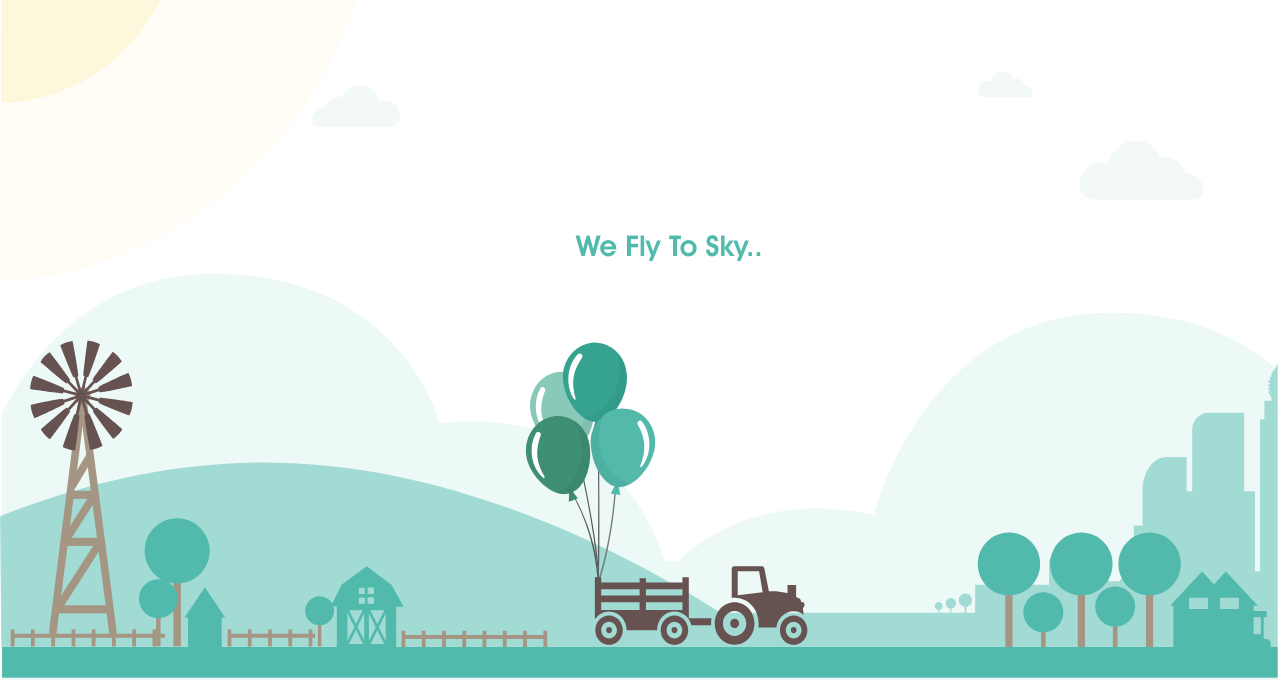
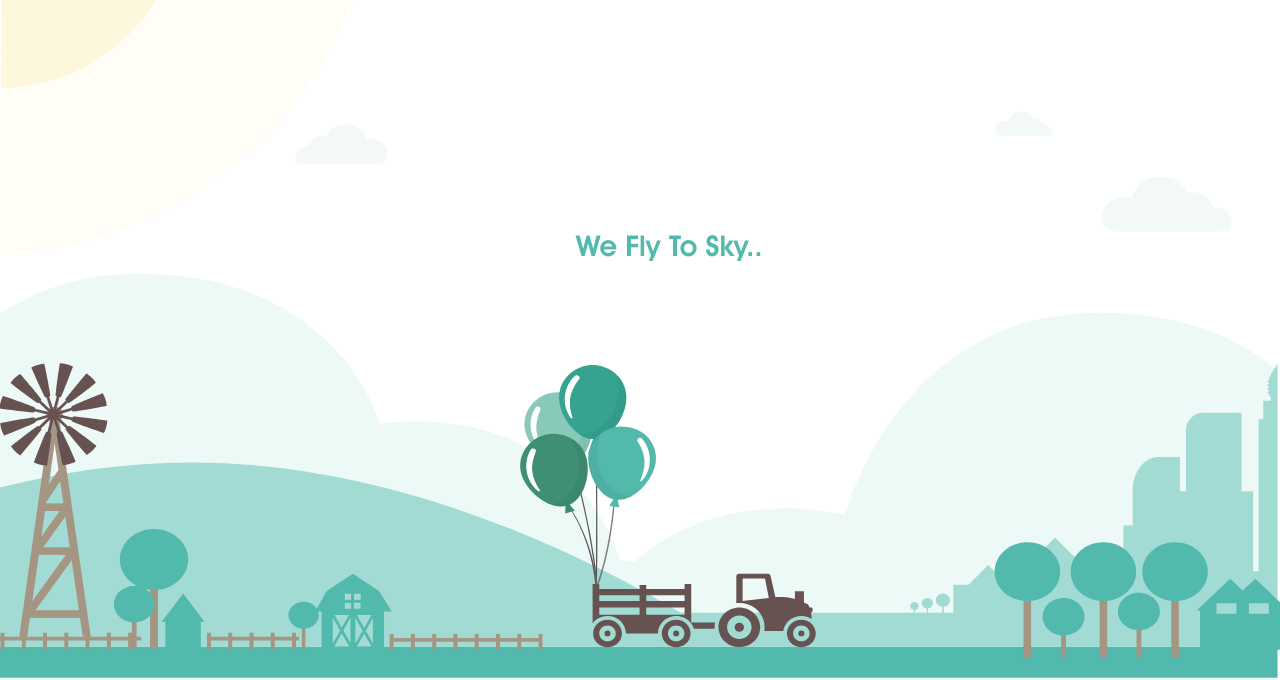
Before and after one commit to ammaralasy/balliumWebsite, a plain HTML site: page index.html in a window 1280 px wide. Shown: the part 120-800 px from the top of the page. Drawn offline with Linux system fonts and the light colour scheme.

Commit message:
ballium/part1revfinal

```diff
--- a/index.html
+++ b/index.html
@@ -40,8 +40,14 @@
     </header>
     <section>
     <p>we fly to sky..</p>
-    <object type="image/svg+xml" data="assets/svg-cover.svg" class="background">
+    <object type="image/svg+xml" data="assets/main-bg.svg" class="background">
   Your borowser Does not support SVG <!-- fallback image in CSS -->
+</object>
+<object type="image/svg+xml" data="assets/main-elements.svg" class="background">
+Your borowser Does not support SVG <!-- fallback image in CSS -->
+</object>
+<object type="image/svg+xml" data="assets/sun.svg" class="background">
+Your borowser Does not support SVG <!-- fallback image in CSS -->
 </object>
 </section>
 <script>
```
Also changed, not shown: assets/main-bg.svg (added), assets/main-elements.svg (added), assets/sun.svg (added).
